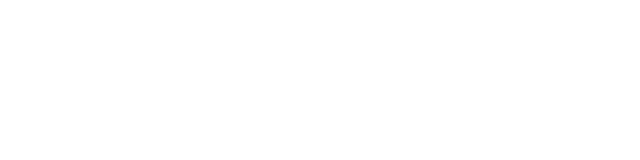
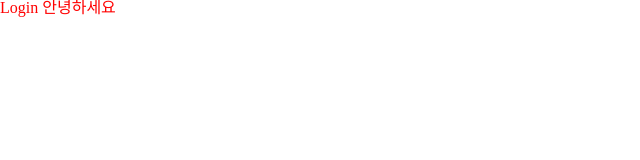
Before and after one commit to haileyself/weplate-frontend, a React (Create React App) app: page /login in a window 1280 px wide. Shown: the top 160 px of the page, without its empty margins (0-640 px from the left). Built offline with nearby package versions, Linux system fonts and the light colour scheme.

Commit message:
login 라우팅세팅

```diff
--- a/src/Routes.js
+++ b/src/Routes.js
@@ -1,6 +1,7 @@
 import React from 'react';
 import { BrowserRouter as Router, Route, Switch } from 'react-router-dom';
 import App from './pages/App';
+import Login from './pages/Login/Login';
 
 class Routes extends React.Component {
   render() {
@@ -8,6 +9,7 @@
       <Router>
         <Switch>
           <Route exact path="/" component={App} />
+          <Route exact path="/login" component={Login} />
         </Switch>
       </Router>
     );
--- /dev/null
+++ b/src/pages/Login/Login.js
@@ -0,0 +1,13 @@
+import React from 'react';
+import './Login.scss';
+
+function Login() {
+  return (
+    <div className="login-page">
+        Login
+        안녕하세요
+    </div>
+  );
+}
+
+export default Login;
--- /dev/null
+++ b/src/pages/Login/Login.scss
@@ -0,0 +1,3 @@
+.login-page {
+    color : red;
+}
```
Also changed, not shown: src/components/login/Login.js (deleted), src/components/login/login.scss (deleted).
